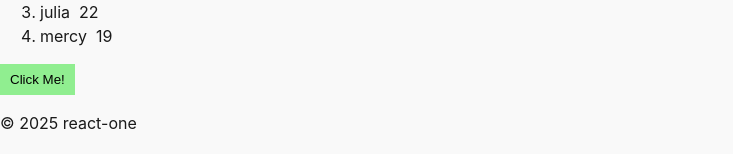
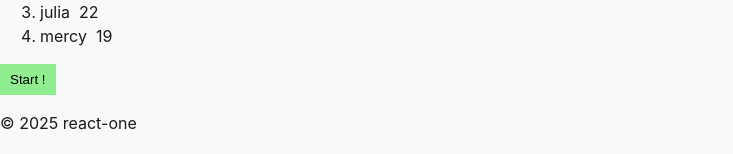
Before and after one commit to mukuvi/MAIN-TEST, a React (Vite) app in the folder REACT/react-one/: page / in a window 1280 px wide. Shown: the part 516-670 px from the top of the page, without its empty margins (0-733 px from the left). Built offline with nearby package versions, Linux system fonts and the light colour scheme.

Commit message:
fire-one

```diff
--- a/REACT/react-one/src/Button.jsx
+++ b/REACT/react-one/src/Button.jsx
@@ -4,13 +4,18 @@ const styles = {
   backgroundColor: "lightgreen",
 };
 function Button() {
-  function handleClick() {
-    handleClick.textContent = "clicked";
-  }
-
+  const handleClick = (e) => {
+    if (e.target.textContent === "Start !") {
+      e.target.textContent = "Stop !";
+      e.target.style.backgroundColor = "red";
+    } else {
+      e.target.textContent = "Start !";
+      e.target.style.backgroundColor = "lightgreen";
+    }
+  };
   return (
-    <button style={styles} onClick={handleClick}>
-      Click Me!
+    <button style={styles} onClick={(e) => handleClick(e)}>
+      Start !
     </button>
   );
 }
```
